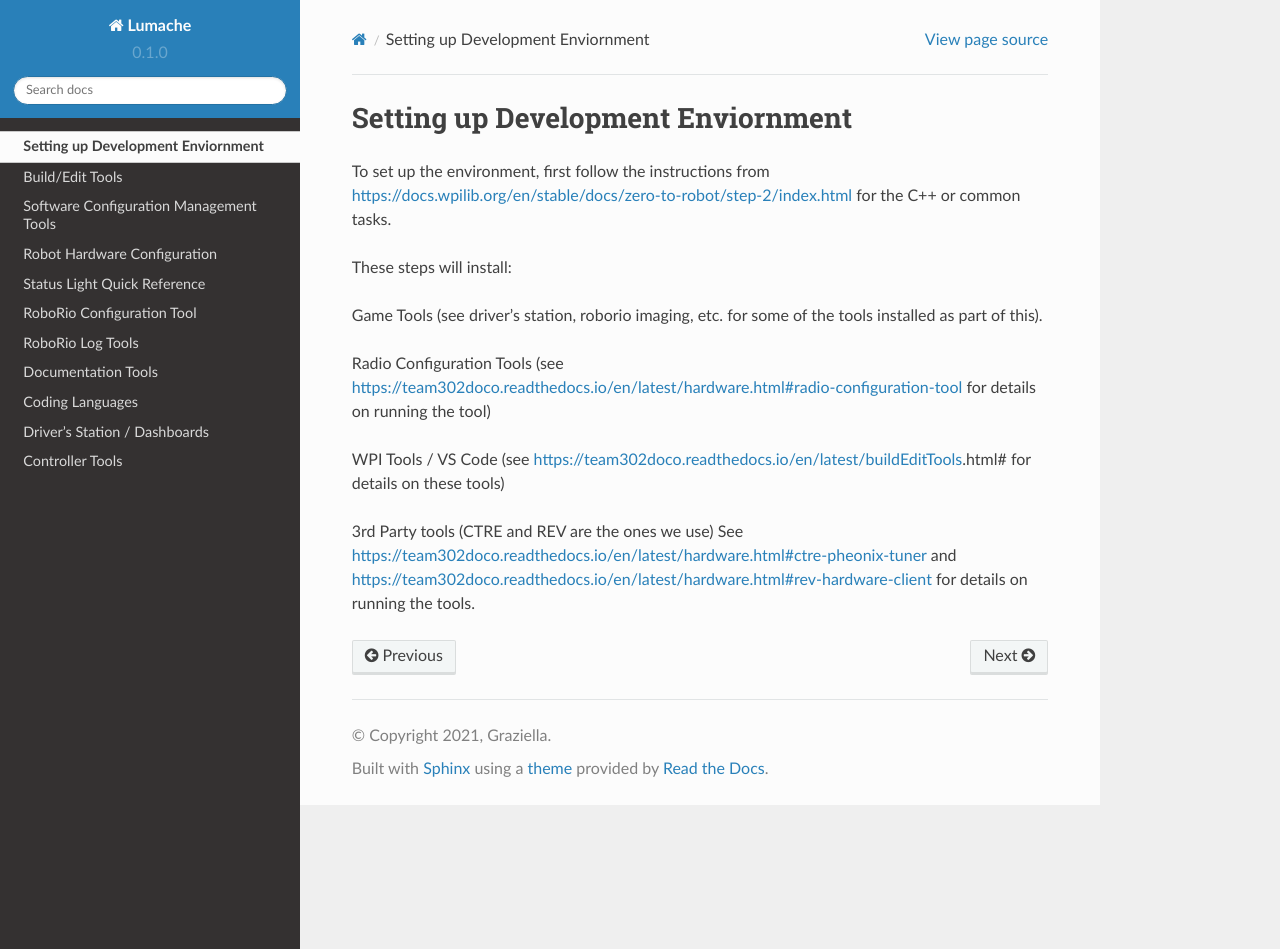
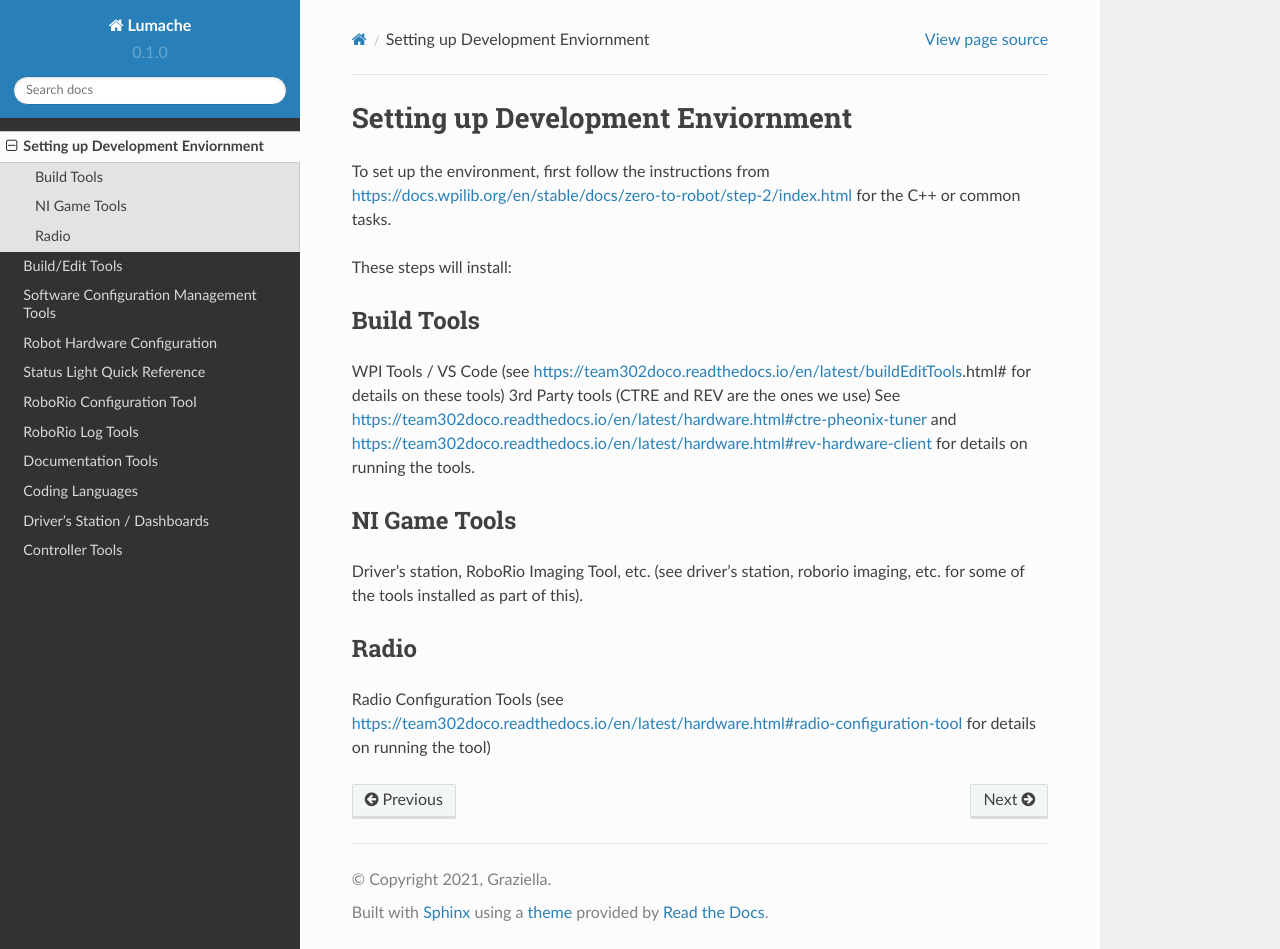
Before and after one commit to Team302/Team302Doco, a Sphinx documentation site: the page built from docs/source/devenv.rst, in a window 1280 px wide and 949 px high. Built offline with Sphinx 7.4.7 and the Read the Docs theme 2.0.0, drawn with Linux system fonts in a browser that asks for light colours; pages that are not in the unit, such as notebooks, are missing from menus.

Commit message:
Update devenv.rst
Reformat text

```diff
--- a/docs/source/devenv.rst
+++ b/docs/source/devenv.rst
@@ -5,10 +5,19 @@ To set up the environment, first follow the instructions from https://docs.wpili
 
 These steps will install:
 
-Game Tools (see driver's station, roborio imaging, etc. for some of the tools installed as part of this).
+Build Tools
+------------
+WPI Tools / VS Code (see https://team302doco.readthedocs.io/en/latest/buildEditTools.html# for details on these tools)
+3rd Party tools (CTRE and REV are the ones we use)  See https://team302doco.readthedocs.io/en/latest/hardware.html#ctre-pheonix-tuner and https://team302doco.readthedocs.io/en/latest/hardware.html#rev-hardware-client for details on running the tools.
+
+
+NI Game Tools
+--------------
+
+Driver's station, RoboRio Imaging Tool, etc. (see driver's station, roborio imaging, etc. for some of the tools installed as part of this).
+
+
+Radio
+------
 
 Radio Configuration Tools (see https://team302doco.readthedocs.io/en/latest/hardware.html#radio-configuration-tool for details on running the tool)
-
-WPI Tools / VS Code (see https://team302doco.readthedocs.io/en/latest/buildEditTools.html# for details on these tools)
-
-3rd Party tools (CTRE and REV are the ones we use)  See https://team302doco.readthedocs.io/en/latest/hardware.html#ctre-pheonix-tuner and https://team302doco.readthedocs.io/en/latest/hardware.html#rev-hardware-client for details on running the tools.
```
